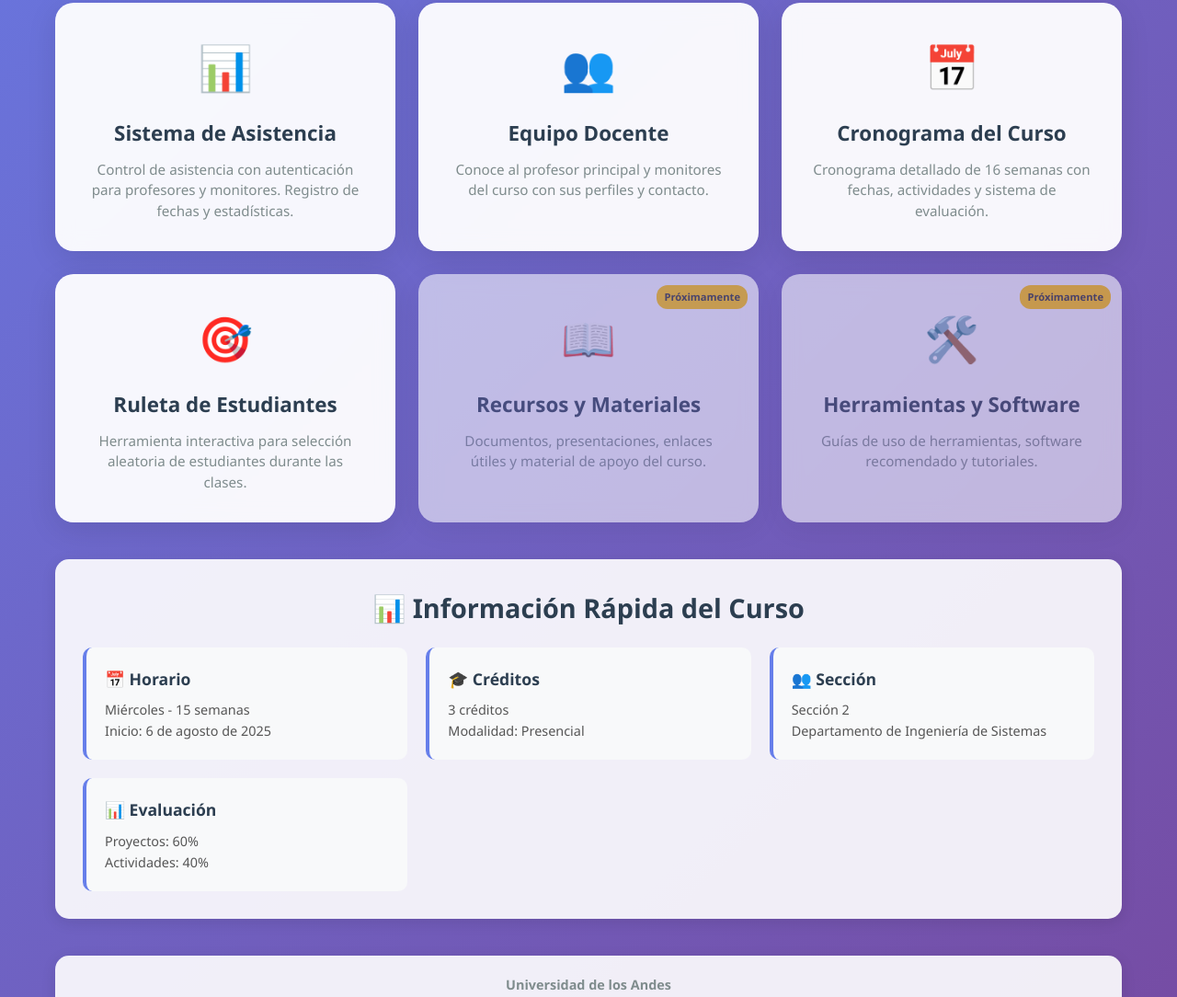
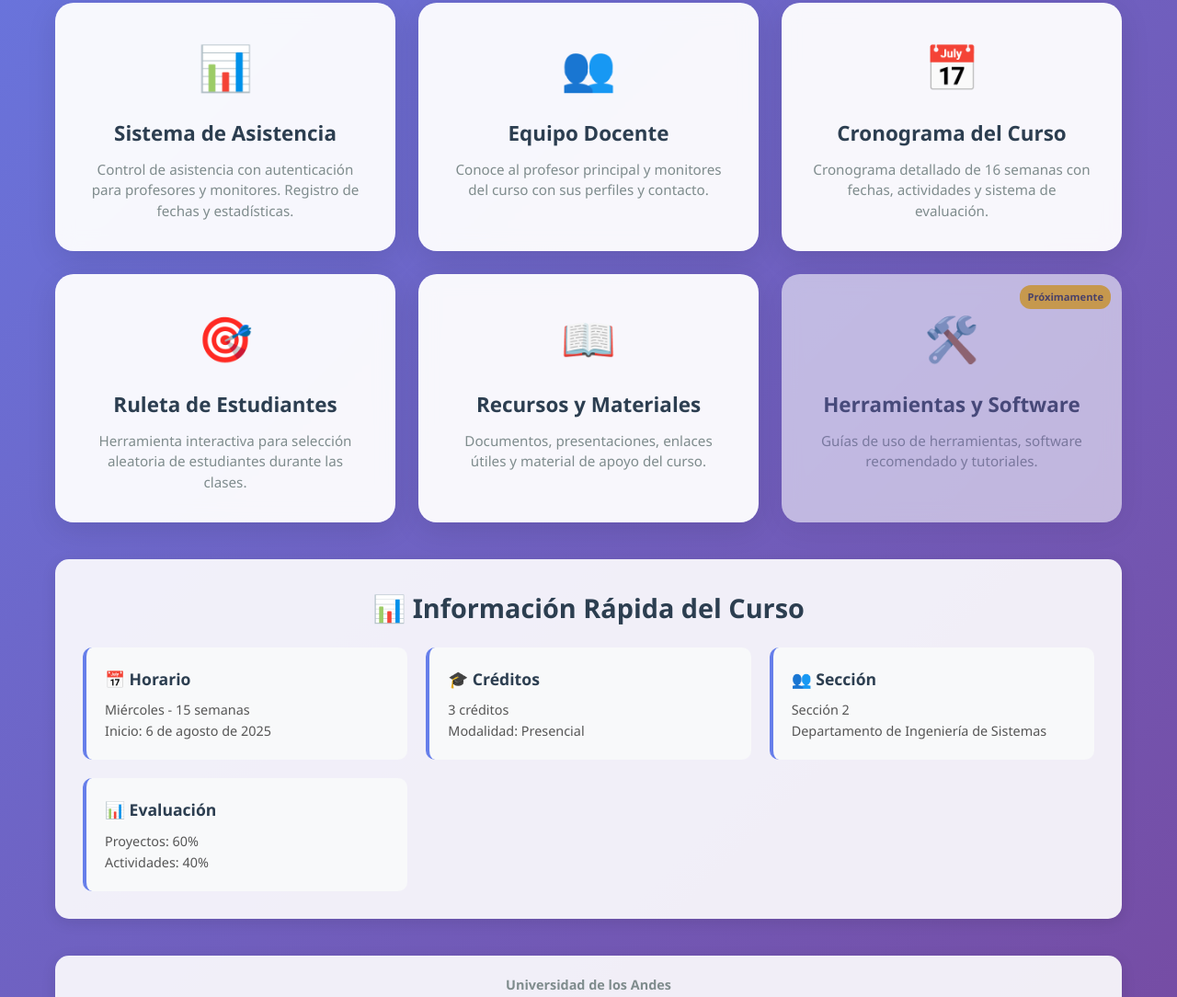
Before and after one commit to Juanes1203/DISENO-DE-PRODUCTOS-E-INNOVACION-202502, a website: page index.html in a window 1280 px wide. Shown: the part 648-1732 px from the top of the page at 92% size. Drawn offline with Linux system fonts and the light colour scheme.

Commit message:
🔗 Habilitar enlace de Recursos y Materiales en página principal
- ✅ Remover estado 'Próximamente' de la sección
- 🔗 Enlazar con recursos-materiales.html
- 📖 Permitir acceso directo a documentos y material del curso
- 🎯 Integrar completamente la funcionalidad de recursos

```diff
--- a/index.html
+++ b/index.html
@@ -273,13 +273,13 @@
             </a>
 
             <!-- Recursos y Materiales -->
-            <div class="nav-card coming-soon">
+            <a href="recursos-materiales.html" class="nav-card">
                 <span class="nav-icon">📖</span>
                 <div class="nav-title">Recursos y Materiales</div>
                 <div class="nav-description">
                     Documentos, presentaciones, enlaces útiles y material de apoyo del curso.
                 </div>
-            </div>
+            </a>
 
 
 
```
